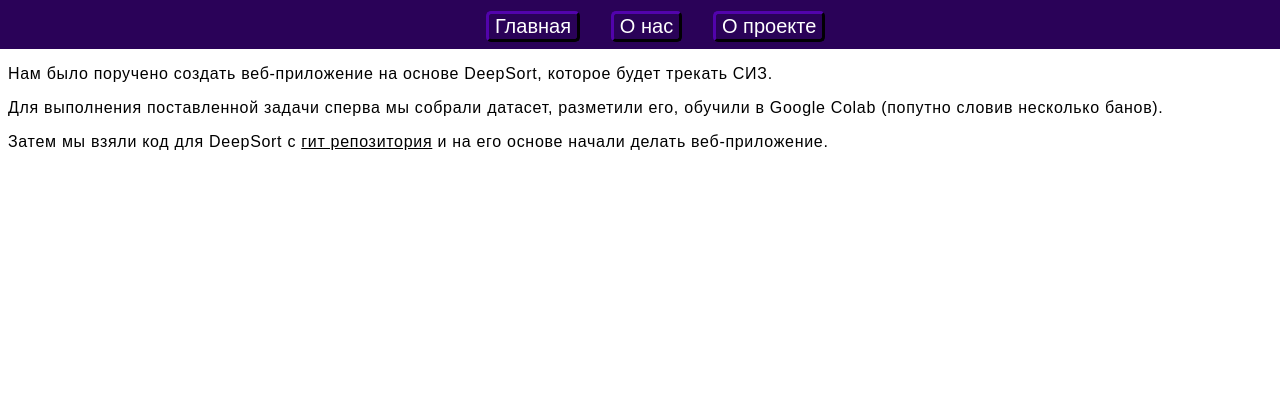
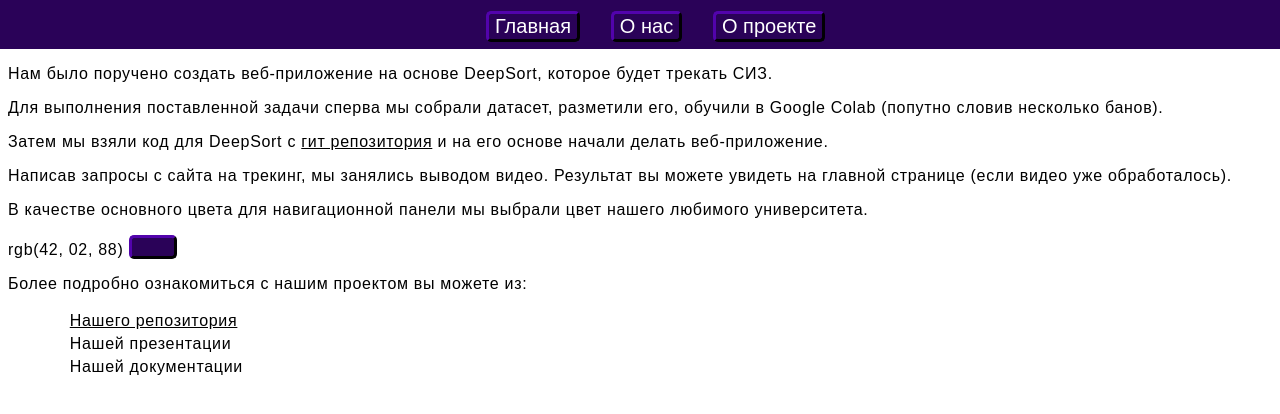
Before and after one commit to Tomas542/DeepSort, a Flask app: page /about_project/ in a window 1280 px wide. Shown: the part 19-433 px from the top of the page. Run offline with Flask 2, Linux system fonts and the light colour scheme.

Commit message:
About us became more complex

```diff
--- a/WebApp/templates/About_Project.html
+++ b/WebApp/templates/About_Project.html
@@ -15,6 +15,15 @@
         <p>Нам было поручено создать веб-приложение на основе DeepSort, которое будет трекать СИЗ.</p>
         <p>Для выполнения поставленной задачи сперва мы собрали датасет, разметили его, обучили в Google Colab (попутно словив несколько банов).</p>
         <p>Затем мы взяли код для DeepSort с <a href="https://github.com/mikel-brostrom/Yolov5_DeepSort_OSNet">гит репозитория</a> и на его основе начали делать веб-приложение.</p>
+        <p>Написав запросы с сайта на трекинг, мы занялись выводом видео. Результат вы можете увидеть на главной странице (если видео уже обработалось).</p>
+        <p>В качестве основного цвета для навигационной панели мы выбрали цвет нашего любимого университета.</p>
+        rgb(42, 02, 88) <button></button>
+        <p>Более подробно ознакомиться с нашим проектом вы можете из:</p>
+        <pre>
+            <a href="https://github.com/Tomas542/DeepSort_Gstreamer/tree/master">Нашего репозитория</a>
+            Нашей презентации
+            Нашей документации
+        </pre>
         </form>
     </body>
 </html>
```
